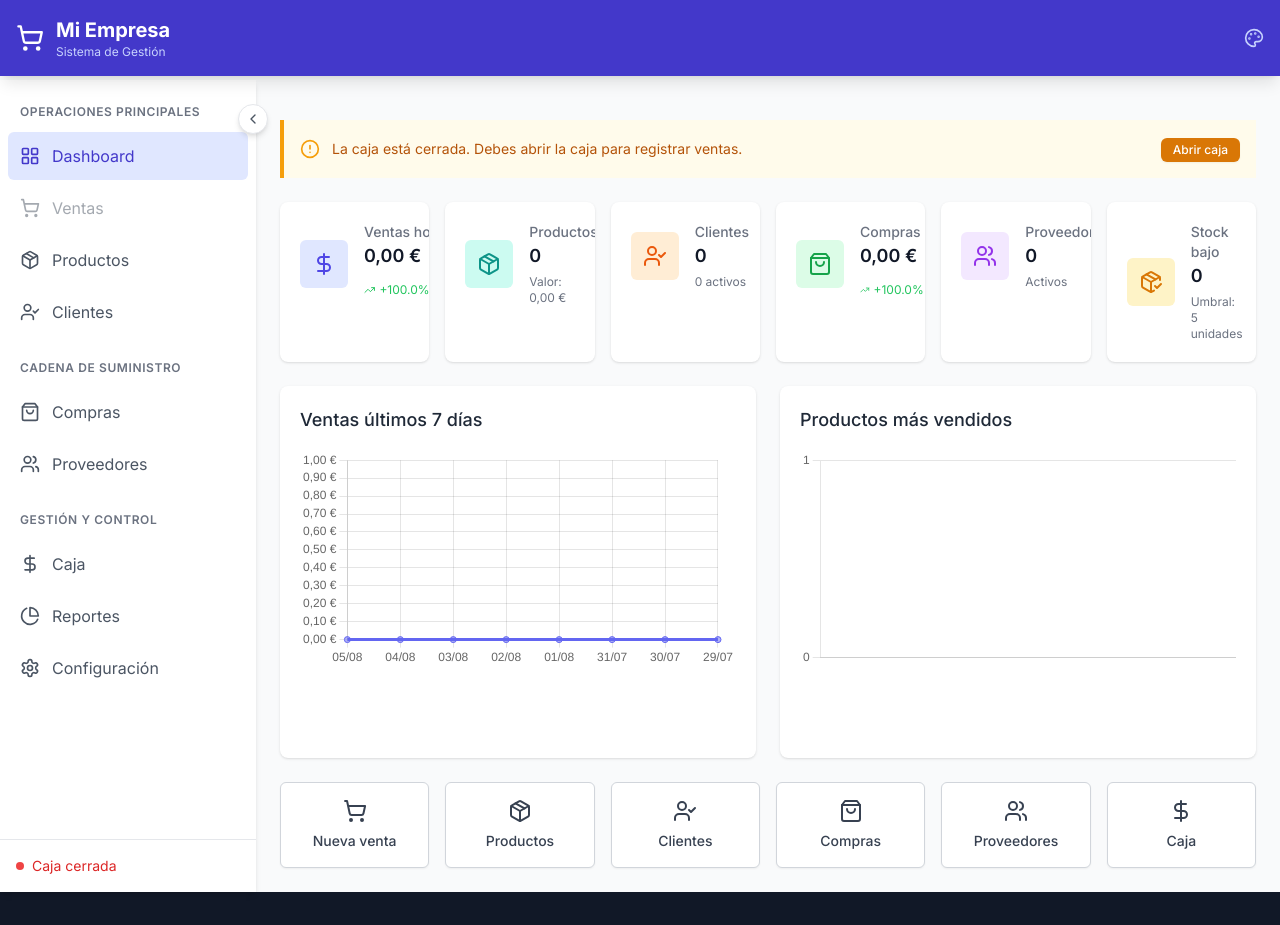
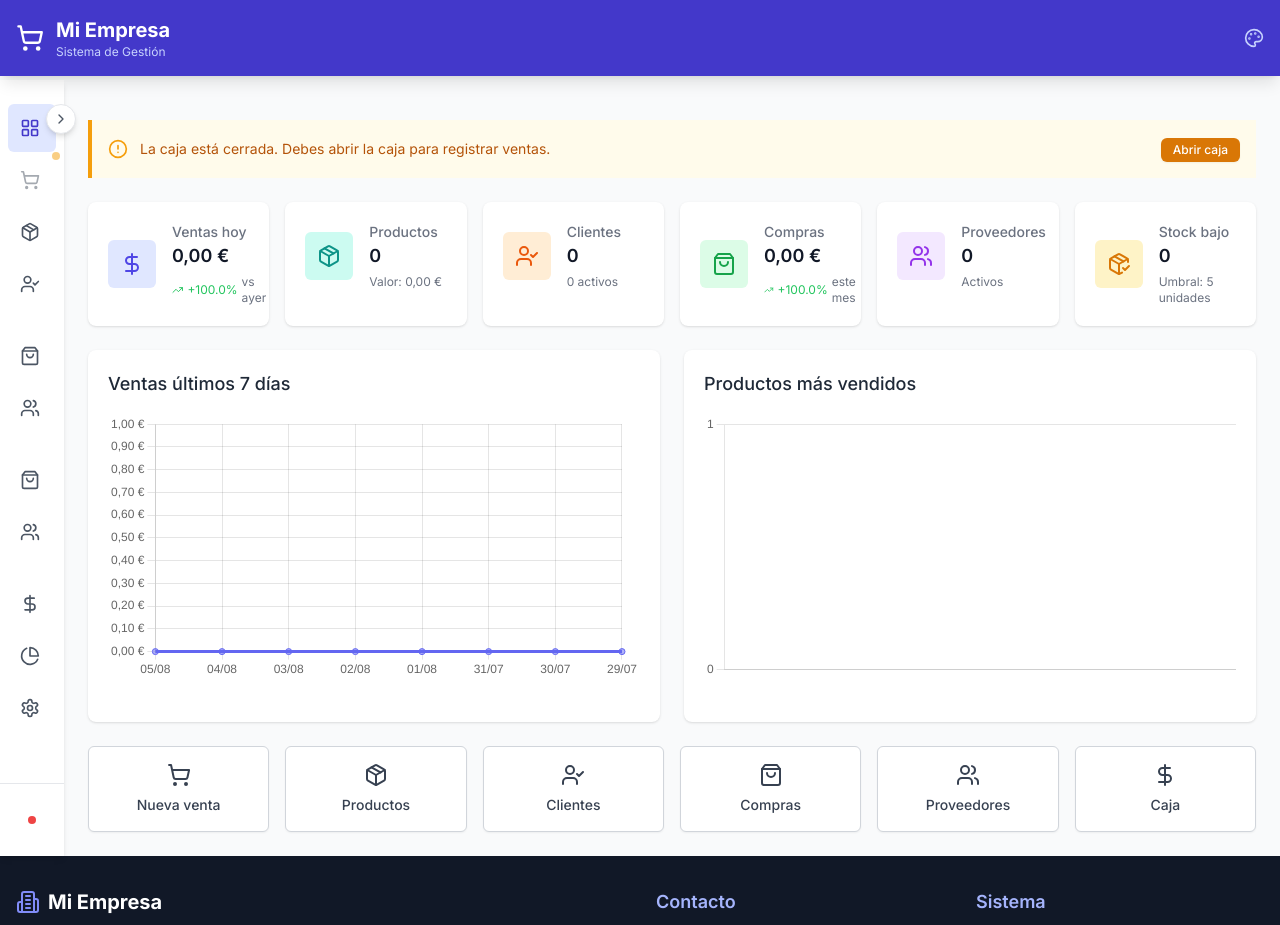
Before and after one commit to Moskzow/StoreControl, a React (Vite) app: page / in a window 1280 px wide. Shown: the top 925 px of the page. Built offline with nearby package versions, Linux system fonts and the light colour scheme.

Commit message:
Menú lateral contraído por defecto con notificaciones

```diff
--- a/src/components/Layout.tsx
+++ b/src/components/Layout.tsx
@@ -8,7 +8,7 @@ import ThemeSelector from './ThemeSelector';
 
 function Layout() {
   const [isMobileMenuOpen, setIsMobileMenuOpen] = useState(false);
-  const [isSidebarCollapsed, setIsSidebarCollapsed] = useState(false);
+  const [isSidebarCollapsed, setIsSidebarCollapsed] = useState(true);
   const [isThemeSelectorOpen, setIsThemeSelectorOpen] = useState(false);
   const [isScrolled, setIsScrolled] = useState(false);
   const { isRegisterOpen, getLowStockProducts, companyInfo } = useAppContext();
@@ -251,10 +251,82 @@ function Layout() {
                             <div className="font-medium">{item.label}</div>
                             <div className="text-xs text-gray-300 mt-1">{item.description}</div>
                             {item.to === '/productos' && hasLowStockAlert && (
-                              <span className="ml-2 bg-error-500 text-white text-xs rounded-full px-1.5 py-0.5">
+                              <div className="flex items-center mt-2 pt-2 border-t border-gray-700">
+                                <AlertCircle className="h-3 w-3 text-error-400 mr-1" />
+                                <span className="text-xs text-error-400">
+                                  {lowStockProducts.length} productos con stock bajo
+                                </span>
+                              </div>
+                            )}
+                            {item.to === '/ventas' && !isRegisterOpen && (
+                              <div className="flex items-center mt-2 pt-2 border-t border-gray-700">
+                                <AlertCircle className="h-3 w-3 text-warning-400 mr-1" />
+                                <span className="text-xs text-warning-400">
+                                  Caja cerrada
+                                </span>
+                              </div>
+                            )}
+                            <div className="absolute top-1/2 left-0 transform -translate-y-1/2 -translate-x-1 w-2 h-2 bg-gray-900 rotate-45"></div>
+                          </div>
+                        )}
+
+                        {/* Notification badge for collapsed state */}
+                        {isSidebarCollapsed && (
+                          <>
+                            {item.to === '/productos' && hasLowStockAlert && (
+                              <span className="absolute -top-1 -right-1 bg-error-500 text-white text-xs rounded-full w-5 h-5 flex items-center justify-center font-medium">
                                 {lowStockProducts.length}
                               </span>
                             )}
+                            {item.to === '/ventas' && !isRegisterOpen && (
+                              <span className="absolute -top-1 -right-1 bg-warning-500 text-white text-xs rounded-full w-2 h-2"></span>
+                            )}
+                          </>
+                        )}
+                      </NavLink>
+                    </li>
+                  ))}
+                </ul>
+              </div>
+
+              {/* Supply Chain Section */}
+              <div>
+                {!isSidebarCollapsed && (
+                  <div className="px-3 mb-3">
+                    <h3 className="text-xs font-semibold text-gray-500 uppercase tracking-wider dark:text-gray-400">
+                      Cadena de Suministro
+                    </h3>
+                  </div>
+                )}
+                <ul className="space-y-1">
+                  {navItems.slice(4, 6).map((item) => (
+                    <li key={item.to}>
+                      <NavLink
+                        to={item.to}
+                        className={({ isActive }) =>
+                          `flex items-center px-3 py-3 rounded-md transition-all duration-200 group relative ${
+                            isActive
+                              ? 'bg-primary-100 text-primary-700 dark:bg-primary-900 dark:text-primary-300'
+                              : 'text-gray-600 hover:bg-gray-100 dark:text-gray-300 dark:hover:bg-gray-700'
+                          } ${item.disabled ? 'opacity-50 pointer-events-none' : ''}`
+                        }
+                        title={isSidebarCollapsed ? item.label : undefined}
+                      >
+                        <div className="flex-shrink-0">
+                          {item.icon}
+                        </div>
+
+                        <span className={`ml-3 transition-all duration-300 ${
+                          isSidebarCollapsed ? 'opacity-0 w-0 overflow-hidden' : 'opacity-100 w-auto'
+                        }`}>
+                          {item.label}
+                        </span>
+
+                        {/* Tooltip for collapsed state */}
+                        {isSidebarCollapsed && (
+                          <div className="absolute left-full ml-2 px-3 py-2 bg-gray-900 text-white text-sm rounded opacity-0 invisible group-hover:opacity-100 group-hover:visible transition-all duration-200 whitespace-nowrap z-50 min-w-max">
+                            <div className="font-medium">{item.label}</div>
+                            <div className="text-xs text-gray-300 mt-1">{item.description}</div>
                             <div className="absolute top-1/2 left-0 transform -translate-y-1/2 -translate-x-1 w-2 h-2 bg-gray-900 rotate-45"></div>
                           </div>
                         )}
@@ -360,9 +432,9 @@ function Layout() {
             </div>
           </nav>
 
-          <div className={`p-4 border-t border-gray-200 dark:border-gray-700 transition-all duration-300 ${
+          <div className={`border-t border-gray-200 dark:border-gray-700 transition-all duration-300 ${
             isSidebarCollapsed ? 'px-2' : 'px-4'
-          }`}>
+          } py-4`}>
             <div className={`text-sm text-gray-500 dark:text-gray-400 ${
               isSidebarCollapsed ? 'text-center' : ''
             }`}>
@@ -370,7 +442,9 @@ function Layout() {
                 <div className={`flex items-center text-success-600 dark:text-success-400 ${
                   isSidebarCollapsed ? 'justify-center' : ''
                 }`}>
-                  <span className="w-2 h-2 rounded-full bg-success-500 mr-2"></span>
+                  <span className={`w-2 h-2 rounded-full bg-success-500 transition-all duration-300 ${
+                    isSidebarCollapsed ? 'mr-0' : 'mr-2'
+                  }`}></span>
                   <span className={`transition-all duration-300 ${
                     isSidebarCollapsed ? 'opacity-0 w-0 overflow-hidden' : 'opacity-100 w-auto'
                   }`}>
@@ -381,7 +455,9 @@ function Layout() {
                 <div className={`flex items-center text-error-600 dark:text-error-400 ${
                   isSidebarCollapsed ? 'justify-center' : ''
                 }`}>
-                  <span className="w-2 h-2 rounded-full bg-error-500 mr-2"></span>
+                  <span className={`w-2 h-2 rounded-full bg-error-500 transition-all duration-300 ${
+                    isSidebarCollapsed ? 'mr-0' : 'mr-2'
+                  }`}></span>
                   <span className={`transition-all duration-300 ${
                     isSidebarCollapsed ? 'opacity-0 w-0 overflow-hidden' : 'opacity-100 w-auto'
                   }`}>
```
